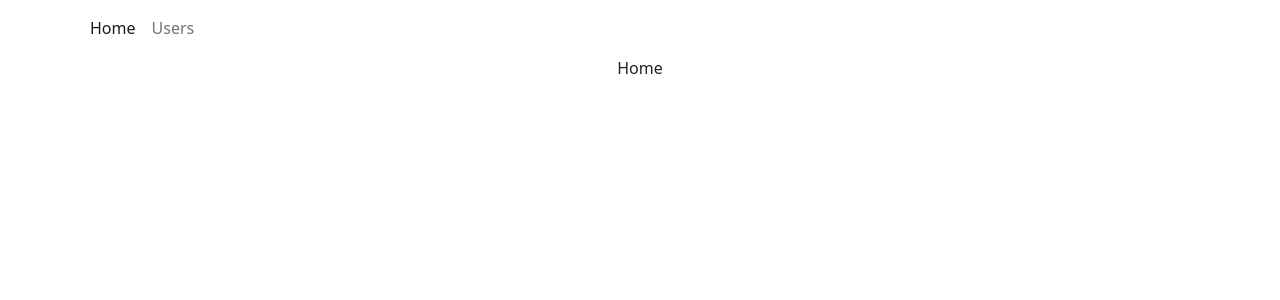
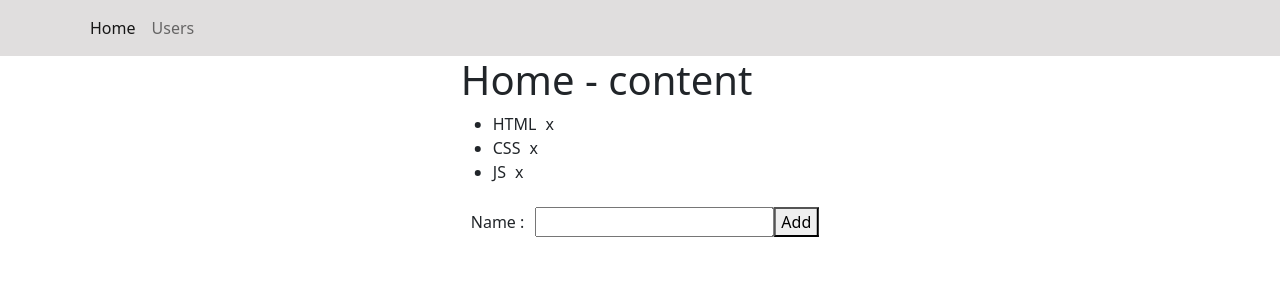
Before and after one commit to Hung24855/Learn_React_S2, a React (Create React App) app: page / in a window 1280 px wide. Shown: the top 300 px of the page. Built offline with nearby package versions, Linux system fonts and the light colour scheme.

Commit message:
Axios API - useEffect - useBarams

```diff
--- a/package.json
+++ b/package.json
@@ -6,7 +6,9 @@
     "@testing-library/jest-dom": "^5.17.0",
     "@testing-library/react": "^13.4.0",
     "@testing-library/user-event": "^13.5.0",
+    "axios": "^0.23.0",
     "bootstrap": "^5.2.0",
+    "json-server": "^0.17.4",
     "react": "^17.0.2",
     "react-bootstrap": "^2.4.0",
     "react-dom": "^17.0.2",
--- /dev/null
+++ b/src/DataBase/db.json
@@ -0,0 +1,28 @@
+{
+    "courses" : [
+        {
+            "id" : "1",
+            "course_name" : "HTML",
+            "price" : "10000"
+        },
+        {
+            "id" : "2",
+            "course_name" : "CSS",
+            "price" : "5000"
+        },{
+            "id" : "3",
+            "course_name" : "JS",
+            "price" : "30000"
+        },
+        {
+            "id" : "4",
+            "course_name" : "React JS",
+            "price" : "50000"
+        },
+        {
+            "id" : "5",
+            "course_name" : "Node JS",
+            "price" : "30000"
+        }
+    ]
+}
--- a/src/components/Home/Home.js
+++ b/src/components/Home/Home.js
@@ -1,7 +1,79 @@
 import React from "react";
+import { useState, useEffect } from "react";
 
 const Home = () => {
-  return <>Home</>;
+  const [Name, SetName] = useState("");
+  const [listTodo, SetListTodo] = useState([
+    {
+      id: 1,
+      name: "HTML",
+    },
+    {
+      id: 2,
+      name: "CSS",
+    },
+    {
+      id: 3,
+      name: "JS",
+    },
+  ]);
+
+  const handleAddTodo = () => {
+    if (!Name) {
+      alert("Vui lòng nhập dữ liệu trước !");
+      return;
+    }
+
+    let newTodo = {
+      id: listTodo.length + 1,
+      name: Name,
+    };
+    SetListTodo([...listTodo, newTodo]);
+    SetName("");
+  };
+
+  const handleDeleteTodo = (todo) => {
+    SetListTodo(listTodo.filter((item) => item.id !== todo.id));
+  };
+
+  useEffect(() => {}, [Name, listTodo]);
+  return (
+    <div className="Home_page">
+      <h1>Home - content</h1>
+      <div className="todo">
+        <ul className="todo-list">
+          {listTodo.map((item, index) => {
+            return (
+              <li
+                className="todo-item"
+                key={item.id}
+                style={{ minWidth: "100px" }}
+              >
+                {item.name}{" "}
+                <span
+                  style={{ cursor: "pointer", padding: 5 }}
+                  onClick={() => handleDeleteTodo(item)}
+                >
+                  x
+                </span>
+              </li>
+            );
+          })}
+        </ul>
+      </div>
+      <label style={{ padding: 10 }}>Name : </label>
+      <input
+        value={Name}
+        onChange={(e) => {
+          SetName(e.target.value);
+        }}
+      ></input>
+
+      <button onClick={() => handleAddTodo()} style={{ margin: "10" }}>
+        Add
+      </button>
+    </div>
+  );
 };
 
 export default Home;
--- a/src/components/Navs/Nav.js
+++ b/src/components/Navs/Nav.js
@@ -6,7 +6,7 @@ import { NavLink } from "react-router-dom";
 
 const Header = () => {
   return (
-    <Navbar expand="lg" className="bg-body-tertiary">
+    <Navbar expand="lg" className="bg-body-tertiary background_nav">
       <Container>
         <Navbar.Toggle aria-controls="basic-navbar-nav" />
         <Navbar.Collapse id="basic-navbar-nav">
--- /dev/null
+++ b/src/components/Users/DetailUser.js
@@ -0,0 +1,41 @@
+import React from "react";
+import { useParams } from "react-router-dom";
+import { useEffect, useState } from "react";
+import axios from "axios";
+const DetailUser = () => {
+  const { id } = useParams();
+  const [User, setUser] = useState({});
+
+  useEffect(() => {
+    if (id) {
+      const getDetaileUser = async () => {
+        try {
+          let DetaileUser = await axios.get(
+            `https://jsonplaceholder.typicode.com/users/${id}`
+          );
+          setUser(DetaileUser.data);
+        } catch (error) {
+          console.log(error);
+        }
+      };
+
+      getDetaileUser();
+    }
+  }, [id]);
+
+  return (
+    <div className="Detail_User">
+      <h1>Thông tin chi tiết của người dùng</h1>
+      <ul className="Detail">
+        <li className="Detail-info">ID - {User.id}</li>
+        <li className="Detail-info"> Name - {User.name}</li>
+        <li className="Detail-info">UserName - {User.username}</li>
+        <li className="Detail-info">Email - {User.email}</li>
+        <li className="Detail-info">Phone - {User.phone}</li>
+        <li className="Detail-info">Website - {User.website}</li>
+      </ul>
+    </div>
+  );
+};
+
+export default DetailUser;
--- a/src/components/Users/Users.js
+++ b/src/components/Users/Users.js
@@ -1,7 +1,66 @@
 import React from "react";
+import Table from "react-bootstrap/Table";
+import axios from "axios";
+import { useEffect, useState } from "react";
+import { Link } from "react-router-dom";
 
 const Users = () => {
-  return <>Users</>;
+  // fetch("https://jsonplaceholder.typicode.com/users")
+  //   .then((res) => {
+  //     return res.json();
+  //   })
+  //   .then((data) => {
+  //     console.log(data);
+  //   });
+  const [Users, setUsers] = useState([]);
+
+  useEffect(() => {
+    const fetchData = async () => {
+      try {
+        let res = await axios.get("https://jsonplaceholder.typicode.com/users");
+        let data = res && res.data ? res.data : [];
+        setUsers(data);
+      } catch (error) {
+        console.error("Lỗi API !");
+      }
+    };
+
+    fetchData();
+  }, []);
+
+  return (
+    <>
+      <Table striped bordered hover>
+        <thead>
+          <tr>
+            <th>STT</th>
+            <th>Name</th>
+            <th>User name</th>
+            <th>Email</th>
+          </tr>
+        </thead>
+        <tbody>
+          {Users.map((user, index) => {
+            return (
+              <tr key={user.id}>
+                <td>
+                  <Link
+                    to={`/users/${user.id}`}
+                    style={{ textDecoration: "None" }}
+                  >
+                    {user.id}
+                  </Link>
+                </td>
+                <td>{user.name}</td>
+                <td>{user.username}</td>
+                <td>{user.email}</td>
+              </tr>
+            );
+          })}
+        </tbody>
+      </Table>
+    </>
+  );
 };
 
 export default Users;
--- a/src/index.js
+++ b/src/index.js
@@ -7,6 +7,7 @@ import "bootstrap/dist/css/bootstrap.min.css";
 import { BrowserRouter, Routes, Route } from "react-router-dom";
 import Home from "./components/Home/Home";
 import Users from "./components/Users/Users";
+import DetailUser from "./components/Users/DetailUser";
 
 ReactDOM.render(
   <React.StrictMode>
@@ -15,6 +16,7 @@ ReactDOM.render(
         <Route path="/" element={<App />}>
           <Route path="/users" element={<Users></Users>}></Route>
           <Route index element={<Home></Home>}></Route>
+          <Route path="/users/:id" element={<DetailUser></DetailUser>}></Route>
         </Route>
       </Routes>
     </BrowserRouter>
--- a/src/views/App.scss
+++ b/src/views/App.scss
@@ -1,7 +1,9 @@
-.App {
-  text-align: center;
+
+
+.background_nav
+{
+  background: rgb(224, 222, 222);
 }
-
 .App-logo {
   height: 5vmin;
   pointer-events: none;
@@ -13,16 +15,7 @@
   }
 }
 
-.App-header {
-  background-color: #282c34;
-  min-height: 100vh;
-  display: flex;
-  flex-direction: column;
-  align-items: center;
-  justify-content: center;
-  font-size: calc(10px + 2vmin);
-  color: white;
-}
+
 
 .App-link {
   color: #61dafb;
@@ -36,3 +29,17 @@
     transform: rotate(360deg);
   }
 }
+
+
+.Home_page
+{
+  position: absolute;
+  left: 50%;
+  transform: translateX(-50%);
+}
+
+.Detail_User {
+  position: absolute;
+  left: 50%;
+  transform: translateX(-50%);
+}
```
Also changed, not shown: 1 other file (tests, documents, lock files or other folders).
